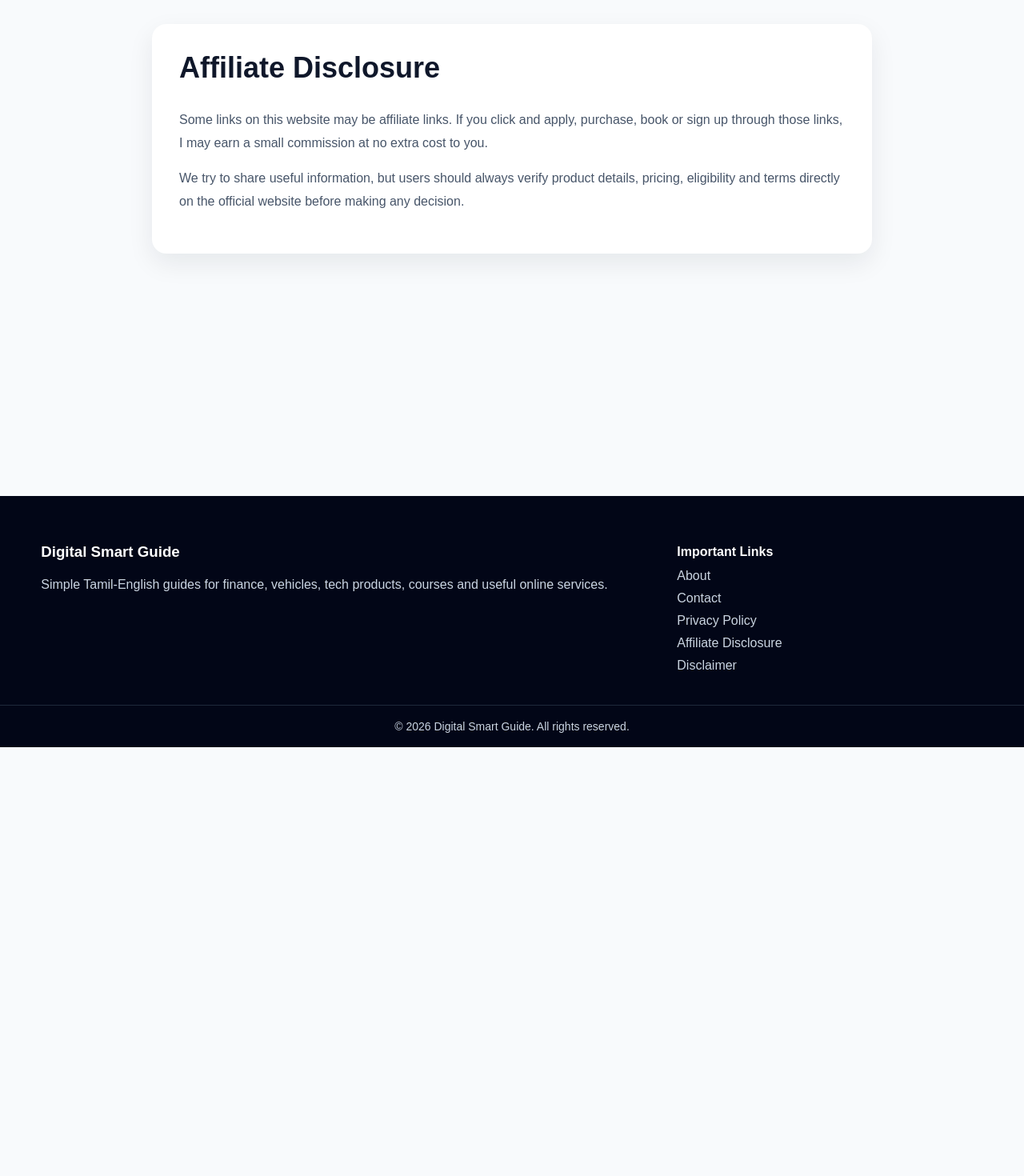
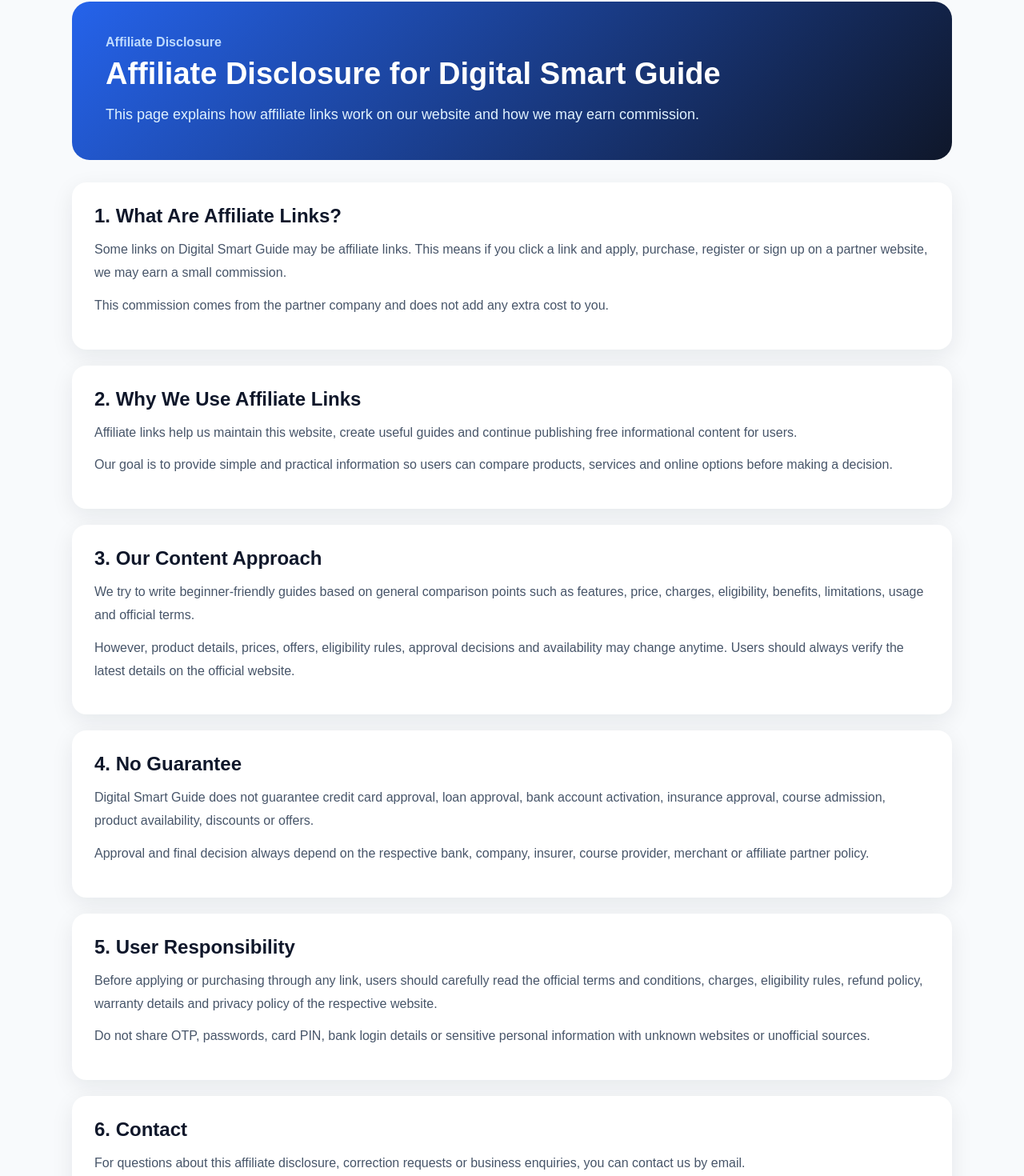
Before and after one commit to Subash21-G/digital-smart-guide, an Angular app: page /affiliate-disclosure in a window 1280 px wide. Shown: the part 112-1582 px from the top of the page at 80% size. Before the commit the page ends 1046 px from the top, so only its background shows below. Built offline with nearby package versions, Linux system fonts and the light colour scheme.

Commit message:
Improve affiliate disclosure page

```diff
--- a/src/app/pages/affiliate-disclosure/affiliate-disclosure.html
+++ b/src/app/pages/affiliate-disclosure/affiliate-disclosure.html
@@ -1,15 +1,92 @@
-<section class="page">
+<section class="policy-page">
   <div class="container">
-    <h1>Affiliate Disclosure</h1>
-    <p>
-      Some links on this website may be affiliate links. If you click and apply,
-      purchase, book or sign up through those links, I may earn a small commission
-      at no extra cost to you.
-    </p>
-    <p>
-      We try to share useful information, but users should always verify product
-      details, pricing, eligibility and terms directly on the official website before
-      making any decision.
-    </p>
+
+    <div class="policy-hero">
+      <p>Affiliate Disclosure</p>
+      <h1>Affiliate Disclosure for Digital Smart Guide</h1>
+      <span>
+        This page explains how affiliate links work on our website and how we may earn commission.
+      </span>
+    </div>
+
+    <div class="policy-card">
+      <h2>1. What Are Affiliate Links?</h2>
+      <p>
+        Some links on Digital Smart Guide may be affiliate links. This means if you click a link
+        and apply, purchase, register or sign up on a partner website, we may earn a small
+        commission.
+      </p>
+      <p>
+        This commission comes from the partner company and does not add any extra cost to you.
+      </p>
+    </div>
+
+    <div class="policy-card">
+      <h2>2. Why We Use Affiliate Links</h2>
+      <p>
+        Affiliate links help us maintain this website, create useful guides and continue publishing
+        free informational content for users.
+      </p>
+      <p>
+        Our goal is to provide simple and practical information so users can compare products,
+        services and online options before making a decision.
+      </p>
+    </div>
+
+    <div class="policy-card">
+      <h2>3. Our Content Approach</h2>
+      <p>
+        We try to write beginner-friendly guides based on general comparison points such as features,
+        price, charges, eligibility, benefits, limitations, usage and official terms.
+      </p>
+      <p>
+        However, product details, prices, offers, eligibility rules, approval decisions and availability
+        may change anytime. Users should always verify the latest details on the official website.
+      </p>
+    </div>
+
+    <div class="policy-card">
+      <h2>4. No Guarantee</h2>
+      <p>
+        Digital Smart Guide does not guarantee credit card approval, loan approval, bank account
+        activation, insurance approval, course admission, product availability, discounts or offers.
+      </p>
+      <p>
+        Approval and final decision always depend on the respective bank, company, insurer, course
+        provider, merchant or affiliate partner policy.
+      </p>
+    </div>
+
+    <div class="policy-card">
+      <h2>5. User Responsibility</h2>
+      <p>
+        Before applying or purchasing through any link, users should carefully read the official
+        terms and conditions, charges, eligibility rules, refund policy, warranty details and privacy
+        policy of the respective website.
+      </p>
+      <p>
+        Do not share OTP, passwords, card PIN, bank login details or sensitive personal information
+        with unknown websites or unofficial sources.
+      </p>
+    </div>
+
+    <div class="policy-card">
+      <h2>6. Contact</h2>
+      <p>
+        For questions about this affiliate disclosure, correction requests or business enquiries,
+        you can contact us by email.
+      </p>
+      <p>
+        <strong>Email:</strong> contactsupport21@gmail.com
+      </p>
+    </div>
+
+    <div class="policy-card">
+      <h2>7. Last Updated</h2>
+      <p>
+        <strong>Last Updated:</strong> July 2026
+      </p>
+    </div>
+
   </div>
 </section>
--- a/src/app/pages/affiliate-disclosure/affiliate-disclosure.scss
+++ b/src/app/pages/affiliate-disclosure/affiliate-disclosure.scss
@@ -0,0 +1,80 @@
+.policy-page {
+  padding: 42px 0;
+  background: #f8fafc;
+  min-height: 80vh;
+}
+
+.policy-hero {
+  background: linear-gradient(135deg, #2563eb, #0f172a);
+  color: #ffffff;
+  padding: 42px;
+  border-radius: 22px;
+  margin-bottom: 28px;
+
+  p {
+    margin: 0 0 8px;
+    font-weight: 700;
+    color: #bfdbfe;
+  }
+
+  h1 {
+    font-size: 38px;
+    margin: 0 0 12px;
+    line-height: 1.2;
+  }
+
+  span {
+    display: block;
+    max-width: 800px;
+    font-size: 18px;
+    line-height: 1.7;
+    color: #e0f2fe;
+  }
+}
+
+.policy-card {
+  background: #ffffff;
+  padding: 28px;
+  border-radius: 18px;
+  margin-bottom: 20px;
+  box-shadow: 0 8px 28px rgba(15, 23, 42, 0.08);
+
+  h2 {
+    margin: 0 0 14px;
+    color: #0f172a;
+    font-size: 24px;
+  }
+
+  p {
+    color: #475569;
+    line-height: 1.8;
+    font-size: 16px;
+    margin: 0 0 12px;
+  }
+
+  strong {
+    color: #0f172a;
+  }
+}
+
+@media (max-width: 768px) {
+  .policy-hero {
+    padding: 28px;
+
+    h1 {
+      font-size: 30px;
+    }
+
+    span {
+      font-size: 16px;
+    }
+  }
+
+  .policy-card {
+    padding: 22px;
+
+    h2 {
+      font-size: 22px;
+    }
+  }
+}
```
